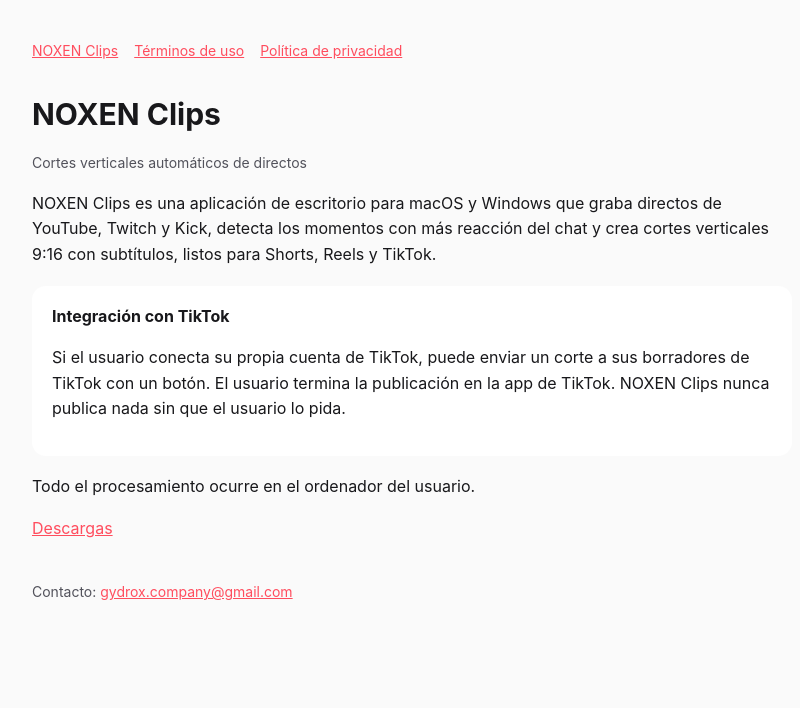
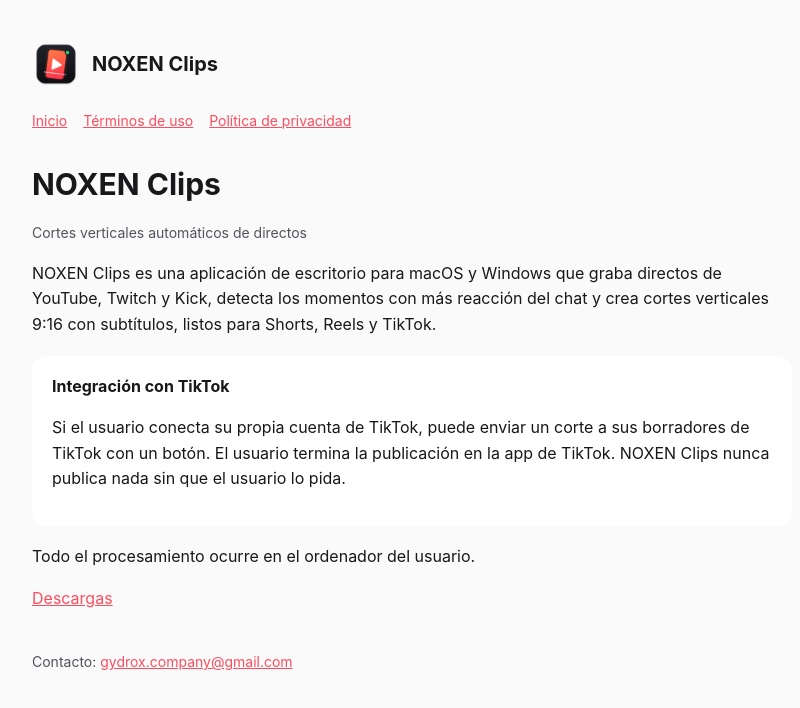
Before and after one commit to yeudygarciadelacruz-eng/NoxenClips, a plain HTML site: page docs/index.html in a window 1280 px wide. Shown: the whole page, without its empty margins (228-1028 px from the left). Drawn offline with Linux system fonts and the light colour scheme.

Commit message:
Web: icono de NOXEN Clips en la cabecera y como favicon (index.html)

```diff
--- a/docs/index.html
+++ b/docs/index.html
@@ -1,4 +1,5 @@
 <!doctype html><html lang="es"><head><meta charset="utf-8"><meta name="viewport" content="width=device-width,initial-scale=1">
+<link rel="icon" type="image/png" sizes="32x32" href="favicon-32.png"><link rel="icon" type="image/png" sizes="512x512" href="icon.png"><link rel="apple-touch-icon" href="apple-touch-icon.png">
 <title>NOXEN Clips</title><style>
 :root{--bg:#0b0b10;--fg:#ececf1;--mut:#a1a1aa;--acc:#ff4d5e;--card:#15151d}
 @media (prefers-color-scheme: light){:root{--bg:#fafafa;--fg:#18181b;--mut:#52525b;--card:#fff}}
@@ -6,7 +7,8 @@ body{margin:0;background:var(--bg);color:var(--fg);font:16px/1.6 -apple-system,S
 main{max-width:760px;margin:0 auto;padding:40px 16px 64px}h1{font-size:30px;margin:0 0 6px}h2{font-size:19px;margin:28px 0 6px}
 a{color:var(--acc)}.mut{color:var(--mut);font-size:14px}nav{display:flex;gap:16px;flex-wrap:wrap;margin-bottom:28px;font-size:14px}
 .card{background:var(--card);border-radius:14px;padding:18px 20px;margin:18px 0}ul{padding-left:20px}
-</style></head><body><main><nav><a href="./">NOXEN Clips</a><a href="terminos.html">Términos de uso</a><a href="privacidad.html">Política de privacidad</a></nav>
+.brand{display:flex;align-items:center;gap:12px;margin-bottom:22px;text-decoration:none;color:var(--fg);font-weight:700;font-size:20px}.brand img{width:48px;height:48px;border-radius:11px}
+</style></head><body><main><header><a class="brand" href="./"><img src="icon.png" alt="Icono de NOXEN Clips" width="48" height="48">NOXEN Clips</a></header><nav><a href="./">Inicio</a><a href="terminos.html">Términos de uso</a><a href="privacidad.html">Política de privacidad</a></nav>
 <h1>NOXEN Clips</h1><p class="mut">Cortes verticales automáticos de directos</p>
 <p>NOXEN Clips es una aplicación de escritorio para macOS y Windows que graba directos de YouTube, Twitch y Kick, detecta los momentos con más reacción del chat y crea cortes verticales 9:16 con subtítulos, listos para Shorts, Reels y TikTok.</p>
 <div class="card"><b>Integración con TikTok</b><p>Si el usuario conecta su propia cuenta de TikTok, puede enviar un corte a sus borradores de TikTok con un botón. El usuario termina la publicación en la app de TikTok. NOXEN Clips nunca publica nada sin que el usuario lo pida.</p></div>
```
